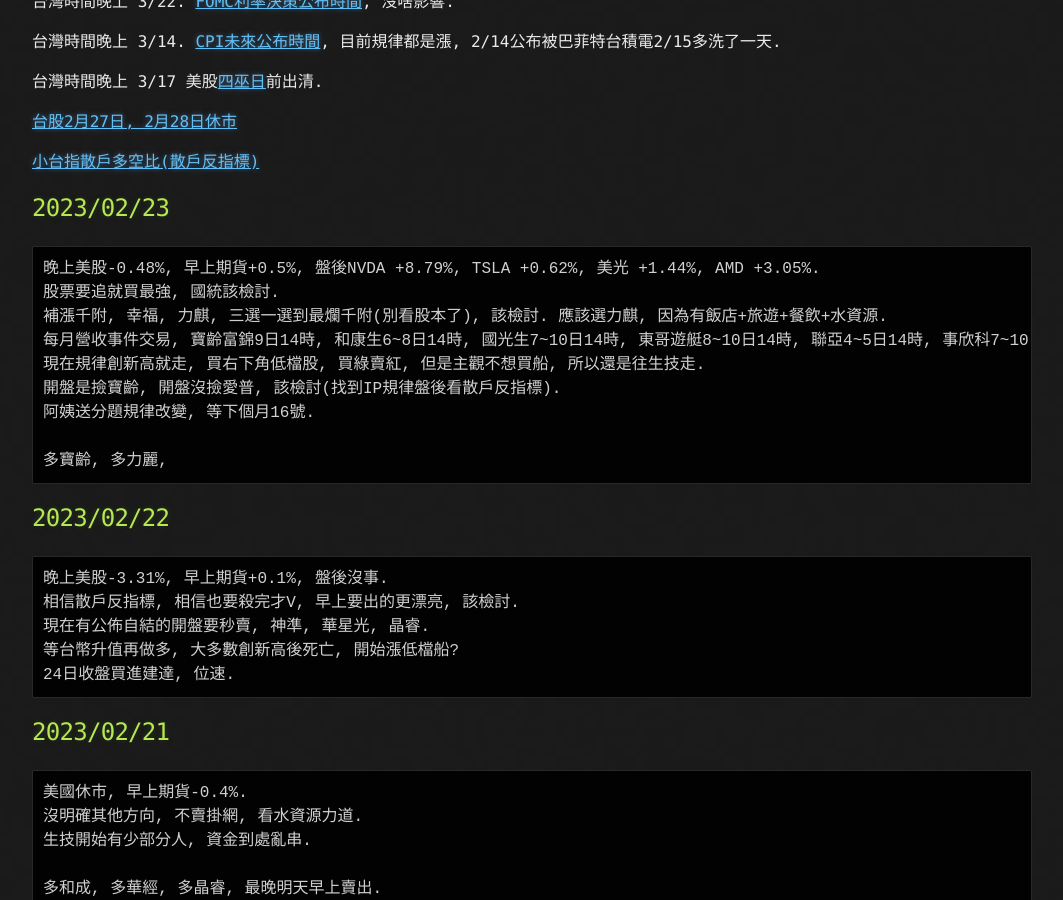
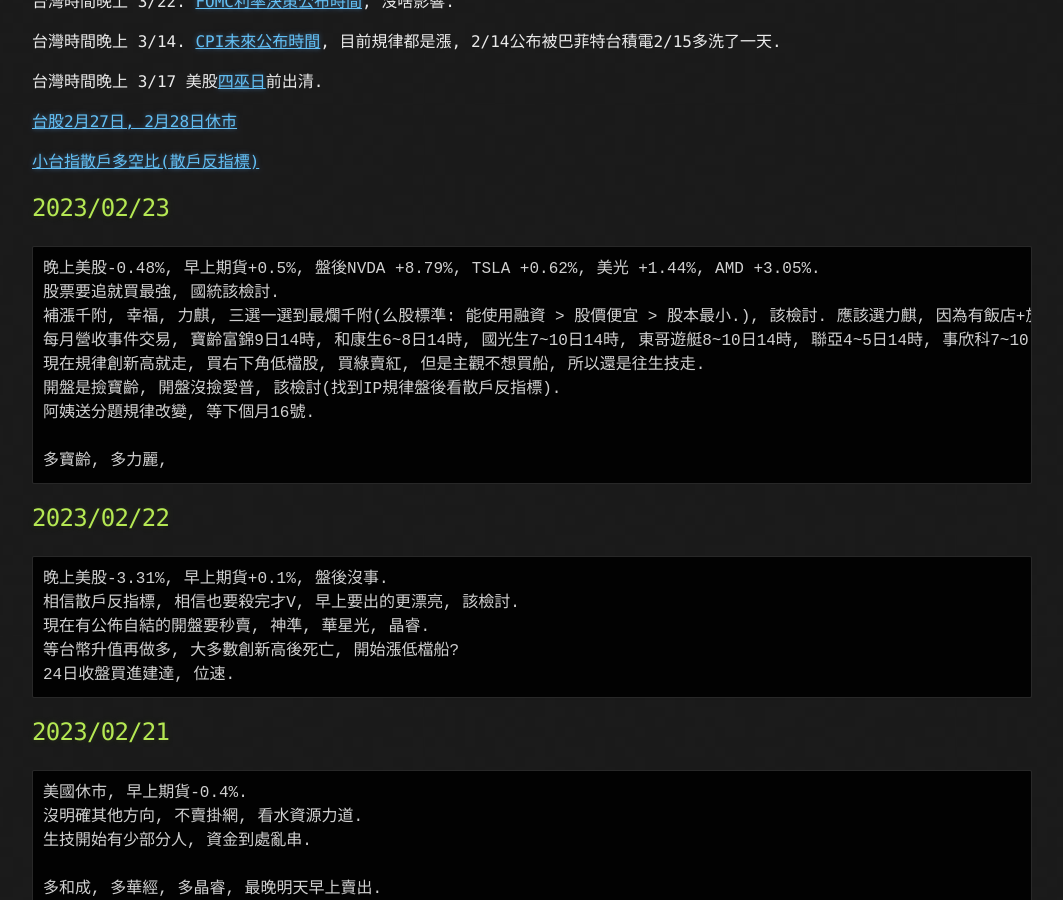
Before and after one commit to lepg5487/Stock_God, a Jekyll site: the page built from index.md, in a window 1280 px wide and 900 px high, scrolled down 428 px. Shown: the whole window, without its empty margins (108-1171 px from the left). Built offline with Jekyll 4.4.1, drawn with Linux system fonts in a browser that asks for light colours; our own code applies the rules of GitHub Pages for plain Markdown files.

Commit message:
Update index.md

````diff
--- a/index.md
+++ b/index.md
@@ -24,7 +24,7 @@
 ```
 晚上美股-0.48%, 早上期貨+0.5%, 盤後NVDA +8.79%, TSLA +0.62%, 美光 +1.44%, AMD +3.05%.
 股票要追就買最強, 國統該檢討.
-補漲千附, 幸福, 力麒, 三選一選到最爛千附(別看股本了), 該檢討. 應該選力麒, 因為有飯店+旅遊+餐飲+水資源.
+補漲千附, 幸福, 力麒, 三選一選到最爛千附(么股標準: 能使用融資 > 股價便宜 > 股本最小.), 該檢討. 應該選力麒, 因為有飯店+旅遊+餐飲+水資源.
 每月營收事件交易, 寶齡富錦9日14時, 和康生6~8日14時, 國光生7~10日14時, 東哥遊艇8~10日14時, 聯亞4~5日14時, 事欣科7~10日14時.
 現在規律創新高就走, 買右下角低檔股, 買綠賣紅, 但是主觀不想買船, 所以還是往生技走.
 開盤是撿寶齡, 開盤沒撿愛普, 該檢討(找到IP規律盤後看散戶反指標).
````
